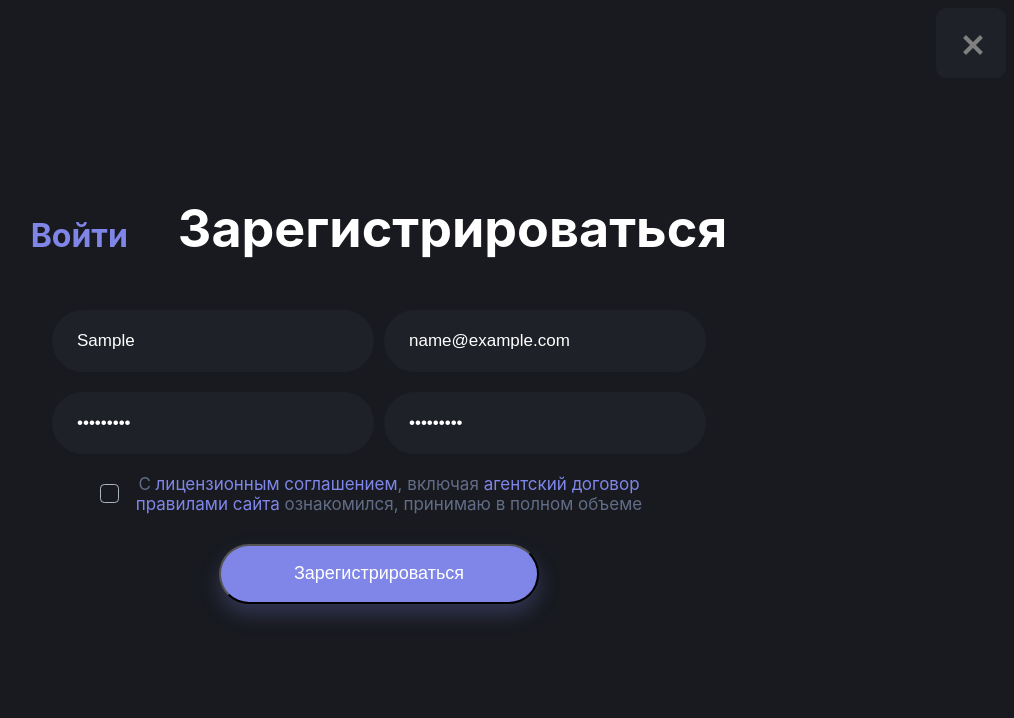
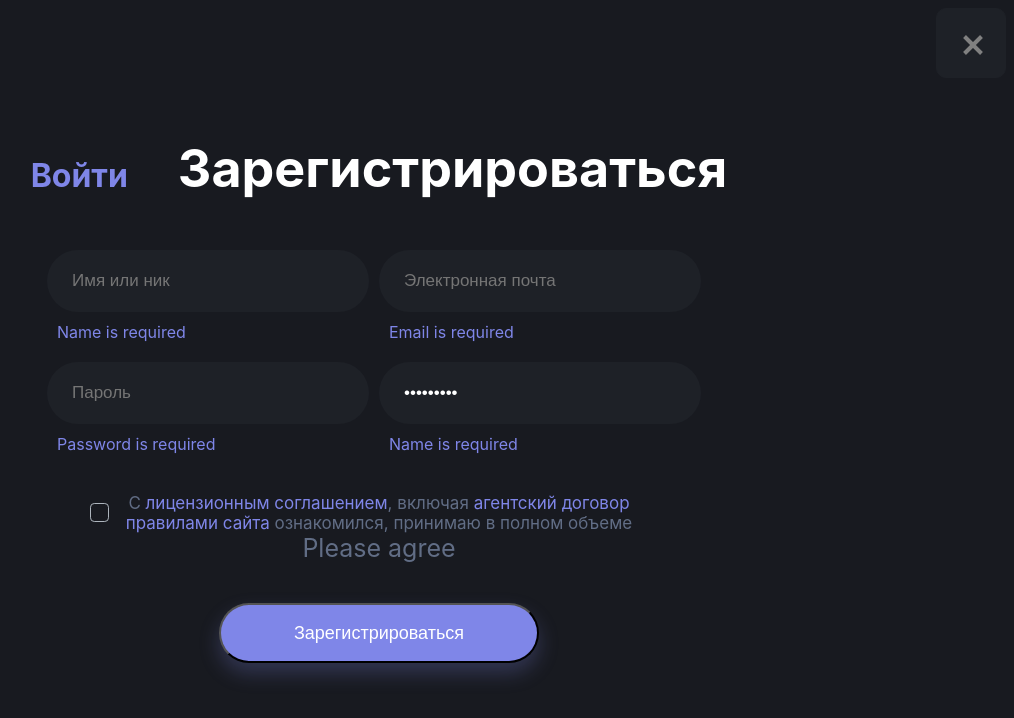
Before and after one commit to ex1one/Pet-Project, a React (Vite) app: page / in a window 1280 px wide. Both pictures are taken after typing "Sample", "name@example.com", "Sample123", "Sample123" into the empty fields and a click on the button "Зарегистрироваться". Shown: the top 718 px of the page, without its empty margins (261-1275 px from the left). Built offline with nearby package versions, Linux system fonts and the light colour scheme; no server answers.

Commit message:
Made validation for the registration form

```diff
--- a/package.json
+++ b/package.json
@@ -9,13 +9,16 @@
     "lint": "eslint \"{src,apps,libs,test}/**/*.ts\" --fix"
   },
   "dependencies": {
+    "@hookform/resolvers": "^2.9.0",
     "@reduxjs/toolkit": "^1.8.2",
     "axios": "^0.27.2",
     "react": "^18.0.0",
     "react-dom": "^18.0.0",
+    "react-hook-form": "^7.31.3",
     "react-redux": "^8.0.2",
     "react-router-dom": "^6.3.0",
-    "redux": "^4.2.0"
+    "redux": "^4.2.0",
+    "yup": "^0.32.11"
   },
   "devDependencies": {
     "@types/node": "^17.0.40",
--- a/src/API/Auth/types.ts
+++ b/src/API/Auth/types.ts
@@ -2,4 +2,6 @@ export interface IAuth {
   username: string;
   email: string;
   password: string;
+  confirmPassword: string;
+  terms?: boolean;
 }
--- a/src/components/Input/Input.tsx
+++ b/src/components/Input/Input.tsx
@@ -3,9 +3,8 @@ import styles from "./input.module.scss";
 
 interface IInputProps extends InputHTMLAttributes<HTMLInputElement> {
   type: string;
-  placeholder: string;
-  name: string;
-  onChange: (value: React.ChangeEvent<HTMLInputElement>) => string | undefined;
+  placeholder?: string;
+  name?: string;
 }
 
 const Input: FC<IInputProps> = ({
--- a/src/components/Input/input.module.scss
+++ b/src/components/Input/input.module.scss
@@ -1,5 +1,6 @@
 .input {
   display: block;
+  position: relative;
   width: 295px;
   font-size: 17px;
   color: #fff;
@@ -10,3 +11,12 @@
   border: none;
   margin-bottom: 20px;
 }
+
+.password {
+  position: absolute;
+  cursor: pointer;
+  left: 47%;
+  height: 25px;
+  top: 51%;
+  width: 25px;
+}
--- a/src/components/Registration/Registration.tsx
+++ b/src/components/Registration/Registration.tsx
@@ -6,12 +6,17 @@ import Button from "../Button/Button";
 import authorization from "../../API/Auth/Auth";
 import { useDispatch } from "react-redux";
 import { Authorization } from "../../store/reducers/auth";
+import { SubmitHandler, useForm } from "react-hook-form";
+import { IAuth } from "../../API/Auth/types";
+import { yupResolver } from "@hookform/resolvers/yup";
+import { AuthFormValidate } from "../../schemes/AuthorizationValidation";
 
 const Registration = () => {
-  const [userData, setUserData] = useState({
+  const [userData, setUserData] = useState<IAuth>({
     username: "",
     email: "",
     password: "",
+    confirmPassword: "",
   });
   const dispatch = useDispatch();
 
@@ -32,15 +37,25 @@ const Registration = () => {
     }
   };
 
-  const submit = (event: React.FormEvent<HTMLFormElement>) => {
-    event.preventDefault();
+  const submit: SubmitHandler<IAuth> = () => {
     authorization(userData).then((response) => {
       dispatch(Authorization(response.data));
     });
+    reset();
   };
 
+  const {
+    register,
+    handleSubmit,
+    formState: { errors },
+    reset,
+  } = useForm<IAuth>({
+    mode: "onBlur",
+    resolver: yupResolver(AuthFormValidate),
+  });
+
   return (
-    <form onSubmit={submit} className={styles.reg}>
+    <form onSubmit={handleSubmit(submit)} className={styles.reg}>
       <div className={styles.title}>
         <Link to={"/login"} className={styles.login}>
           Войти
@@ -50,47 +65,69 @@ const Registration = () => {
         </Link>
       </div>
       <div className={styles.infoAboutUser}>
+        <div className={styles.wrapper}>
           <Input
-          onChange={changeHandler}
-          name={"username"}
             value={userData.username}
             type={"text"}
             placeholder={"Имя или ник"}
+            {...register("username")}
           />
+          {errors.username?.message && (
+            <span className={styles.alerts}>{errors.username?.message}</span>
+          )}
+        </div>
+        <div className={styles.wrapper}>
           <Input
-          onChange={changeHandler}
-          name={"email"}
             value={userData.email}
             type={"email"}
             placeholder={"Электронная почта"}
+            {...register("email")}
           />
+          {errors.email?.message && (
+            <span className={styles.alerts}>{errors.email?.message}</span>
+          )}
+        </div>
       </div>
       <div className={styles.privateInfo}>
+        <div className={styles.wrapper}>
           <Input
-          onChange={changeHandler}
-          name={"password"}
             value={userData.password}
             type={"password"}
             placeholder={"Пароль"}
+            {...register("password")}
           />
+          {errors.password?.message && (
+            <span className={styles.alerts}>{errors.password?.message}</span>
+          )}
+        </div>
+        <div className={styles.wrapper}>
           <Input
-          onChange={changeHandler}
-          name={""}
             type={"password"}
             placeholder={"Подтвердить пароль"}
+            {...register("confirmPassword")}
           />
+          {errors.confirmPassword?.message && (
+            <span className={styles.alerts}>
+              {errors.confirmPassword?.message}
+            </span>
+          )}
+        </div>
       </div>
       <div className={styles.terms}>
         <input
           id="checkbox-custom"
           type="checkbox"
           className={styles.checkBox}
+          {...register("terms")}
         />
         <label className={styles.checkBoxLabel} htmlFor="checkbox-custom">
           С <span>лицензионным соглашением</span>, включая{" "}
           <span>агентский договор</span> <br />
           <span>правилами сайта</span> ознакомился, принимаю в полном объеме
         </label>
+        {errors.terms && (
+          <span className={styles.alertTerms}>{errors.terms.message}</span>
+        )}
       </div>
       <Button type={"submit"} title={"Зарегистрироваться"} variant={"purple"} />
     </form>
--- a/src/components/Registration/registration.module.scss
+++ b/src/components/Registration/registration.module.scss
@@ -24,6 +24,17 @@
     display: flex;
     justify-content: center;
 
+    .wrapper {
+      display: flex;
+      flex-direction: column;
+
+      .alerts {
+        text-align: start;
+        color: #7F86E8;
+        margin: -10px 0 20px 10px;
+      }
+    }
+
     & input:nth-child(1) {
       margin-right: 10px;
     }
@@ -33,6 +44,17 @@
     display: flex;
     justify-content: center;
 
+
+    .wrapper{
+      display: flex;
+      flex-direction: column;
+
+      .alerts {
+        text-align: start;
+        color: #7F86E8;
+        margin: -10px 0 20px 10px;
+      }
+    }
 
     & input:nth-child(1) {
       margin-right: 10px;
@@ -44,6 +66,7 @@
     align-items: center;
     justify-content: center;
     margin-bottom: 30px;
+    flex-direction: column;
 
     .checkBox {
       cursor: pointer;
@@ -80,5 +103,11 @@
       }
 
     }
+
+    .alertTerms {
+      margin-bottom: 10px;
+      font-size: 25px;
+      color: #616D85;
+    }
   }
 }
--- /dev/null
+++ b/src/schemes/AuthorizationValidation.ts
@@ -0,0 +1,19 @@
+import * as yup from "yup";
+
+export const AuthFormValidate = yup.object().shape({
+  username: yup.string().required("Name is required"),
+  email: yup
+    .string()
+    .email("E-mail is not valid")
+    .required("Email is required"),
+  password: yup
+    .string()
+    .min(4, "Password length should be at least 4 characters")
+    .max(30, "Password cannot exceed more than 30 characters")
+    .required("Password is required"),
+  confirmPassword: yup
+    .string()
+    .required("Name is required")
+    .oneOf([yup.ref("password")], "Password do not match"),
+  terms: yup.bool().oneOf([true], "Please agree"),
+});
```
Also changed, not shown: 1 other file (tests, documents, lock files or other folders). Lines whose indentation alone changed are shown as unchanged.
